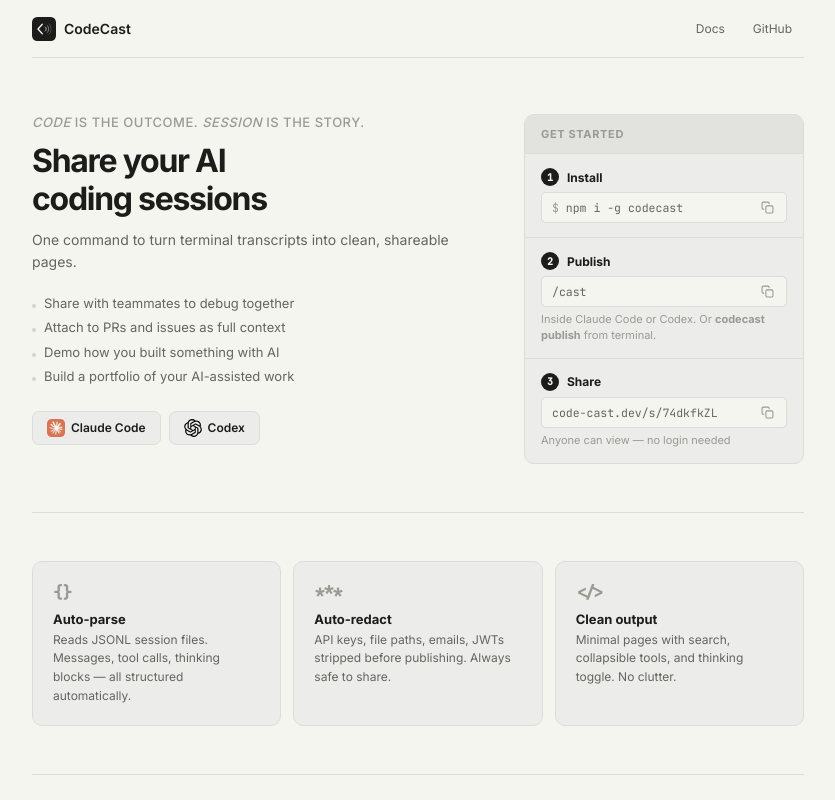
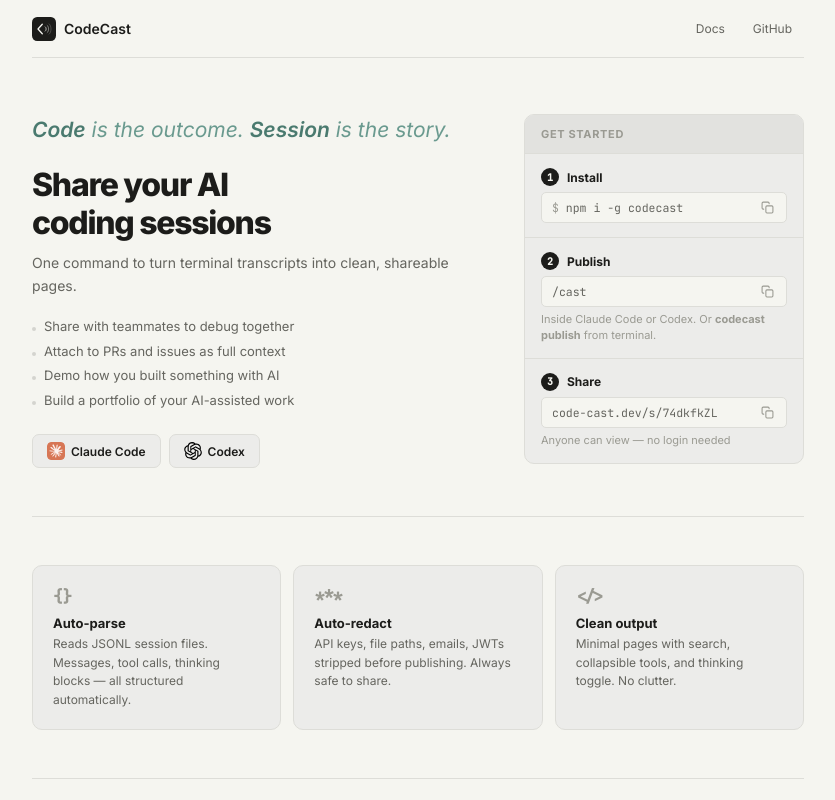
Before and after one commit to WYIN711/Code-Cast, a Next.js app in the folder packages/web/: page / in a window 1280 px wide. Shown: the top 800 px of the page, without its empty margins (222-1057 px from the left). Built offline with nearby package versions, Linux system fonts and the light colour scheme.

Commit message:
feat: slogan styling + README rewrite
Add muted teal two-tone italic slogan with dark mode support.
Rewrite README to lead with slogan and /cast commands as primary interface.

Co-Authored-By: Claude Opus 4.6 <noreply@anthropic.com>

```diff
--- a/packages/web/src/app/globals.css
+++ b/packages/web/src/app/globals.css
@@ -1,4 +1,4 @@
-@import url('https://fonts.googleapis.com/css2?family=JetBrains+Mono:wght@400;500&family=Inter:wght@400;500;600;700&display=swap');
+@import url('https://fonts.googleapis.com/css2?family=JetBrains+Mono:wght@400;500&family=Inter:ital,wght@0,400;0,500;0,600;0,700;0,800;1,400;1,500;1,600&display=swap');
 
 :root {
   --bg: #f5f5f0;
@@ -18,6 +18,8 @@
   --green-bg: #ddeedd;
   --red: #b83232;
   --red-bg: #f5dede;
+  --slogan: #6a9a8f;
+  --slogan-em: #4a7a6f;
   --font-mono: 'JetBrains Mono', monospace;
   --font-sans: 'Inter', -apple-system, BlinkMacSystemFont, sans-serif;
 }
@@ -40,6 +42,8 @@
   --green-bg: #1a2e1a;
   --red: #e05555;
   --red-bg: #2e1a1a;
+  --slogan: #7abab0;
+  --slogan-em: #9ad5cb;
 }
 
 * {
@@ -89,7 +93,8 @@ a:hover {
 .hp-hero { display: flex; gap: 48px; align-items: flex-start; padding: 56px 0 0; }
 .hp-hero-left { flex: 1; min-width: 0; }
 .hp-hero-right { width: 280px; flex-shrink: 0; }
-.hp-slogan { font-size: 13px; font-weight: 500; letter-spacing: 0.04em; text-transform: uppercase; color: var(--text-3); margin-bottom: 12px; }
+.hp-slogan { font-size: 21px; font-weight: 400; font-style: italic; color: var(--slogan); line-height: 1.5; margin-bottom: 20px; }
+.hp-slogan em { font-style: italic; font-weight: 600; color: var(--slogan-em); }
 .hp-hero h1 { font-size: 32px; font-weight: 800; letter-spacing: -0.04em; line-height: 1.2; margin-bottom: 10px; }
 .hp-sub { font-size: 14px; color: var(--text-2); line-height: 1.6; margin-bottom: 20px; }
 .hp-usecases { display: flex; flex-direction: column; gap: 5px; margin-bottom: 24px; }
```
Also changed, not shown: 1 other file (tests, documents, lock files or other folders).
